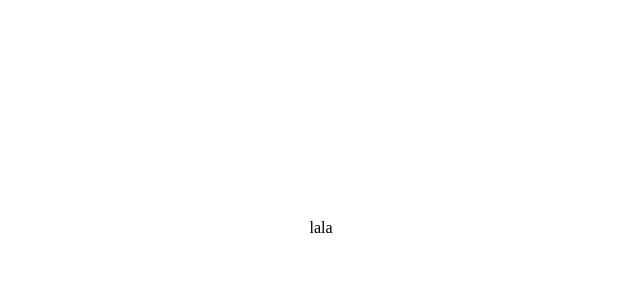
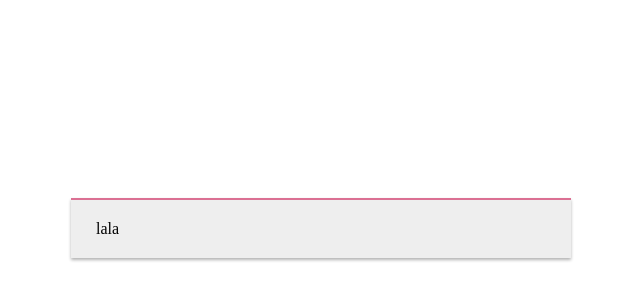
Before and after one commit to lopez-tomas/learning-react, a React (Create React App) app in the folder compound-interest/: page / in a window 1280 px wide. Shown: the part 172-472 px from the top of the page, without its empty margins (319-959 px from the left). Built offline with nearby package versions, Linux system fonts and the light colour scheme.

Commit message:
feat: Section styled component created. It's a 'card' container for our calculator.

```diff
--- a/compound-interest/src/App.js
+++ b/compound-interest/src/App.js
@@ -7,10 +7,20 @@
   align-items: center;
 `
 
+const Section = styled.section`
+  background-color: #eee;
+  border-top: solid 2px palevioletred;
+  padding: 20px 25px;
+  width: 500px;
+  box-shadow: 0px 2px 3px rgb(0, 0, 0, 0.3);
+`
+
 const App = () => {
   return (
     <Container>
-      lala
+      <Section>
+        lala
+      </Section>
     </Container>
   )
 }
```
